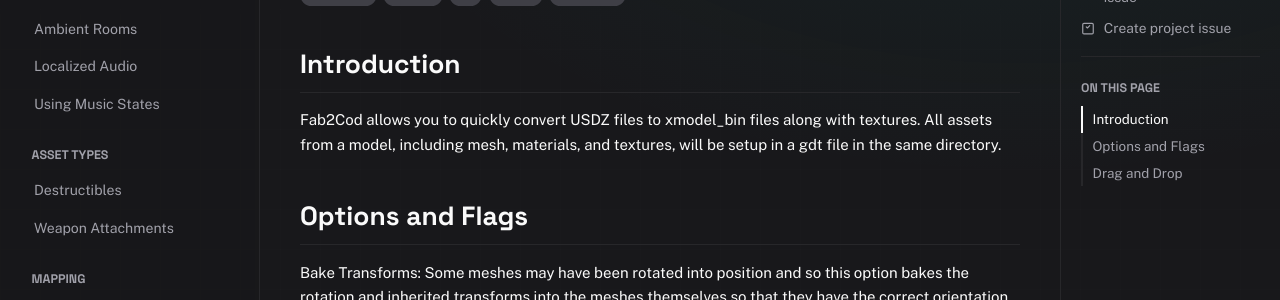
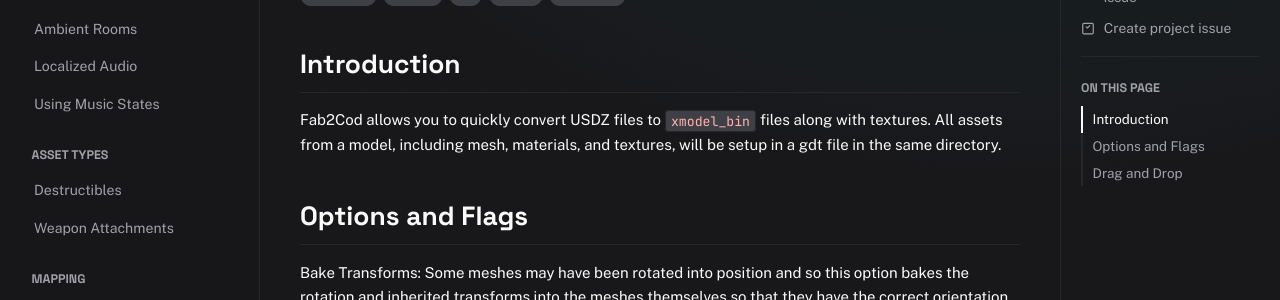
Before and after one commit to MrChuse1/community-wiki, a Jekyll site: the page built from _docs/software/fab2cod/fab2cod-usage.md, in a window 1280 px wide and 900 px high. Shown: the part 151-451 px from the top of the window. Built offline with Jekyll 4.4.1, drawn with Linux system fonts in a browser that asks for light colours; comment, search, counter and statistics services are not loaded.

Commit message:
Changed formatting of fab2cod

```diff
--- a/_docs/software/fab2cod/fab2cod-usage.md
+++ b/_docs/software/fab2cod/fab2cod-usage.md
@@ -8,7 +8,7 @@
   - converter
 ---
 ## Introduction
-Fab2Cod allows you to quickly convert USDZ files to xmodel_bin files along with textures. All assets from a model, including mesh, materials, and textures, will be setup in a gdt file in the same directory.
+Fab2Cod allows you to quickly convert USDZ files to `xmodel_bin` files along with textures. All assets from a model, including mesh, materials, and textures, will be setup in a gdt file in the same directory.
 
 ## Options and Flags
 
```
Also changed, not shown: _docs/software/fab2cod/fab2cod-outputs.md (+1 -1 lines).
